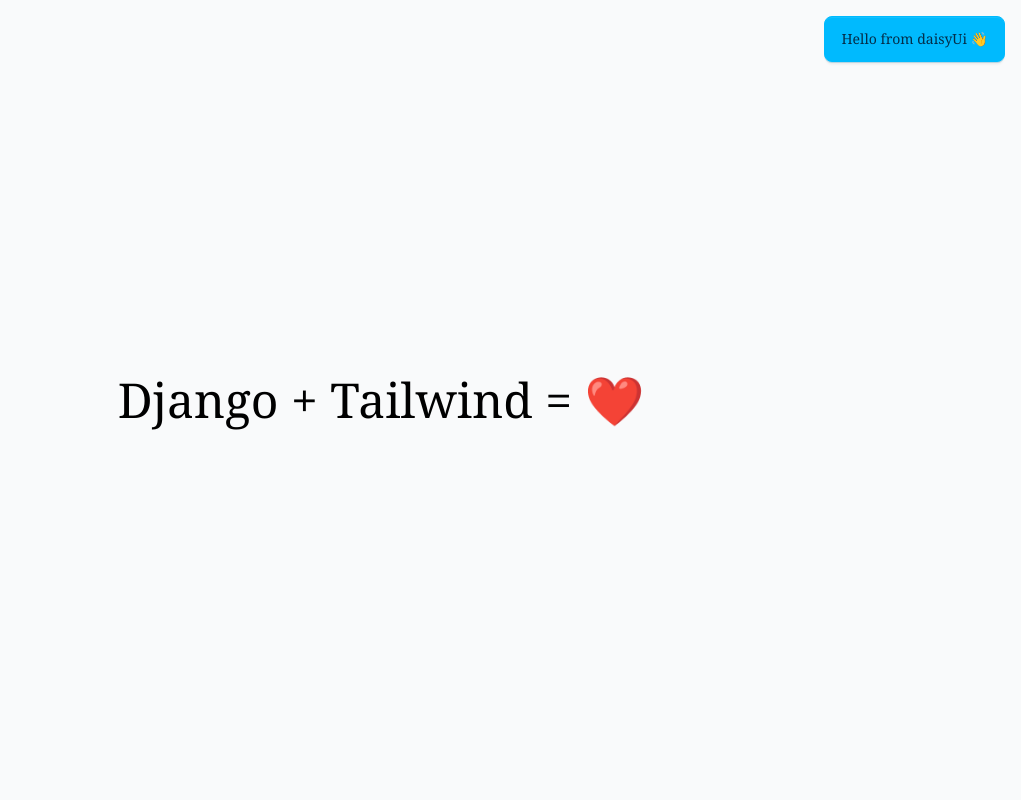
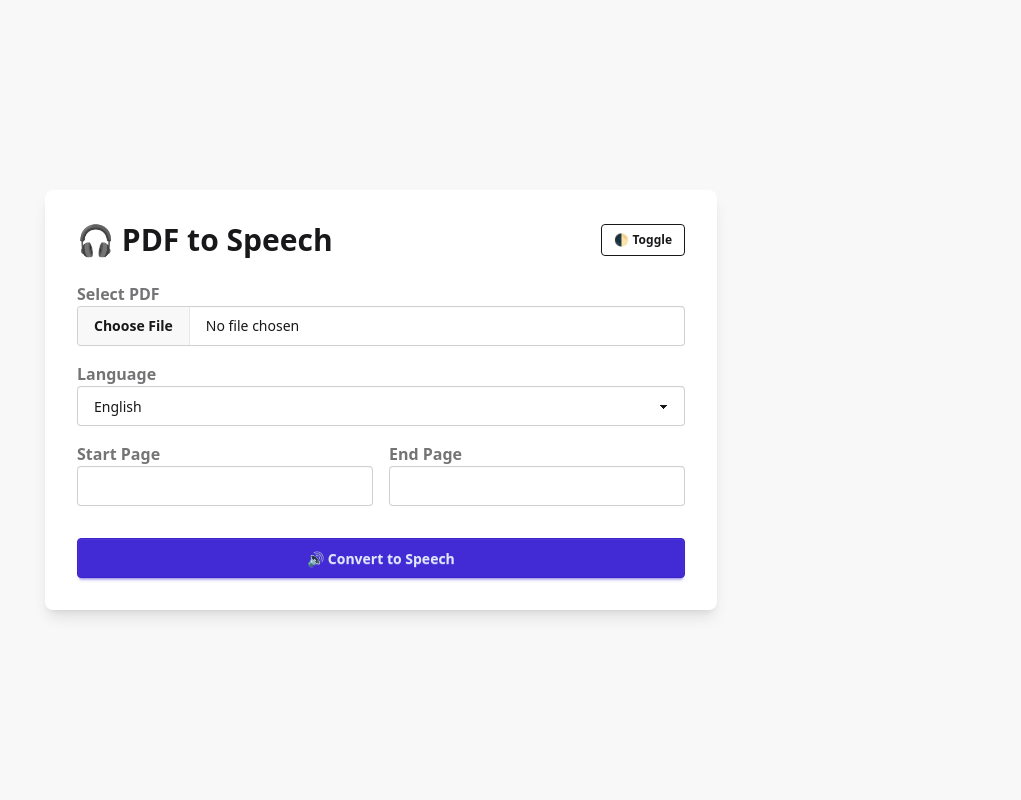
Before and after one commit to Me-code04/PDF2MP3, a Django app: template pdf_speech/theme/templates/base.html in a window 1280 px wide. Shown: the whole page, without its empty margins (259-1280 px from the left). Run offline with Django 4.2, Linux system fonts and the light colour scheme; the template is opened without the code that fills it, so the values that code supplies are empty; some libraries are stand-ins or nearby versions.

Commit message:
Hopefully it works

```diff
--- a/pdf_speech/theme/static/css/dist/styles.css
+++ b/pdf_speech/theme/static/css/dist/styles.css
@@ -13,12 +13,9 @@
     --color-white: #fff;
     --spacing: 0.25rem;
     --container-xl: 36rem;
-    --text-lg: 1.125rem;
-    --text-lg--line-height: calc(1.75 / 1.125);
+    --container-2xl: 42rem;
     --text-xl: 1.25rem;
     --text-xl--line-height: calc(1.75 / 1.25);
-    --text-2xl: 1.5rem;
-    --text-2xl--line-height: calc(2 / 1.5);
     --text-3xl: 1.875rem;
     --text-3xl--line-height: calc(2.25 / 1.875);
     --text-5xl: 3rem;
@@ -28,7 +25,6 @@
     --tracking-normal: 0em;
     --leading-normal: 1.5;
     --radius-lg: 0.5rem;
-    --radius-xl: 0.75rem;
     --default-font-family: var(--font-sans);
     --default-mono-font-family: var(--font-mono);
   }
@@ -166,6 +162,9 @@
   }
   ::-webkit-datetime-edit, ::-webkit-datetime-edit-year-field, ::-webkit-datetime-edit-month-field, ::-webkit-datetime-edit-day-field, ::-webkit-datetime-edit-hour-field, ::-webkit-datetime-edit-minute-field, ::-webkit-datetime-edit-second-field, ::-webkit-datetime-edit-millisecond-field, ::-webkit-datetime-edit-meridiem-field {
     padding-block: 0;
+  }
+  ::-webkit-calendar-picker-indicator {
+    line-height: 1;
   }
   :-moz-ui-invalid {
     box-shadow: none;
@@ -381,6 +380,151 @@
     top: calc(0.25rem * 4);
     bottom: auto;
     --toast-y: 0;
+  }
+  .toggle {
+    border: var(--border) solid currentColor;
+    color: var(--input-color);
+    position: relative;
+    display: inline-grid;
+    flex-shrink: 0;
+    cursor: pointer;
+    appearance: none;
+    place-content: center;
+    vertical-align: middle;
+    webkit-user-select: none;
+    user-select: none;
+    grid-template-columns: 0fr 1fr 1fr;
+    --radius-selector-max: calc(
+    var(--radius-selector) + var(--radius-selector) + var(--radius-selector)
+  );
+    border-radius: calc( var(--radius-selector) + min(var(--toggle-p), var(--radius-selector-max)) + min(var(--border), var(--radius-selector-max)) );
+    padding: var(--toggle-p);
+    box-shadow: 0 1px currentColor inset;
+  }
+  @supports (color: color-mix(in lab, red, red)) {
+    .toggle {
+      box-shadow: 0 1px color-mix(in oklab, currentColor calc(var(--depth) * 10%), #0000) inset;
+    }
+  }
+  .toggle {
+    transition: color 0.3s, grid-template-columns 0.2s;
+    --input-color: var(--color-base-content);
+  }
+  @supports (color: color-mix(in lab, red, red)) {
+    .toggle {
+      --input-color: color-mix(in oklab, var(--color-base-content) 50%, #0000);
+    }
+  }
+  .toggle {
+    --toggle-p: calc(var(--size) * 0.125);
+    --size: calc(var(--size-selector, 0.25rem) * 6);
+    width: calc((var(--size) * 2) - (var(--border) + var(--toggle-p)) * 2);
+    height: var(--size);
+  }
+  .toggle > * {
+    z-index: 1;
+    grid-column: span 1 / span 1;
+    grid-column-start: 2;
+    grid-row-start: 1;
+    height: 100%;
+    cursor: pointer;
+    appearance: none;
+    background-color: transparent;
+    padding: calc(0.25rem * 0.5);
+    transition: opacity 0.2s, rotate 0.4s;
+    border: none;
+  }
+  .toggle > *:focus {
+    --tw-outline-style: none;
+    outline-style: none;
+  }
+  @media (forced-colors: active) {
+    .toggle > *:focus {
+      outline: 2px solid transparent;
+      outline-offset: 2px;
+    }
+  }
+  .toggle > *:nth-child(2) {
+    color: var(--color-base-100);
+    rotate: 0deg;
+  }
+  .toggle > *:nth-child(3) {
+    color: var(--color-base-100);
+    opacity: 0%;
+    rotate: -15deg;
+  }
+  .toggle:has(:checked) > :nth-child(2) {
+    opacity: 0%;
+    rotate: 15deg;
+  }
+  .toggle:has(:checked) > :nth-child(3) {
+    opacity: 100%;
+    rotate: 0deg;
+  }
+  .toggle:before {
+    position: relative;
+    inset-inline-start: calc(0.25rem * 0);
+    grid-column-start: 2;
+    grid-row-start: 1;
+    aspect-ratio: 1 / 1;
+    height: 100%;
+    border-radius: var(--radius-selector);
+    background-color: currentColor;
+    translate: 0;
+    --tw-content: "";
+    content: var(--tw-content);
+    transition: background-color 0.1s, translate 0.2s, inset-inline-start 0.2s;
+    box-shadow: 0 -1px oklch(0% 0 0 / calc(var(--depth) * 0.1)) inset, 0 8px 0 -4px oklch(100% 0 0 / calc(var(--depth) * 0.1)) inset, 0 1px currentColor;
+  }
+  @supports (color: color-mix(in lab, red, red)) {
+    .toggle:before {
+      box-shadow: 0 -1px oklch(0% 0 0 / calc(var(--depth) * 0.1)) inset, 0 8px 0 -4px oklch(100% 0 0 / calc(var(--depth) * 0.1)) inset, 0 1px color-mix(in oklab, currentColor calc(var(--depth) * 10%), #0000);
+    }
+  }
+  .toggle:before {
+    background-size: auto, calc(var(--noise) * 100%);
+    background-image: none, var(--fx-noise);
+  }
+  @media (forced-colors: active) {
+    .toggle:before {
+      outline-style: var(--tw-outline-style);
+      outline-width: 1px;
+      outline-offset: calc(1px * -1);
+    }
+  }
+  @media print {
+    .toggle:before {
+      outline: 0.25rem solid;
+      outline-offset: -1rem;
+    }
+  }
+  .toggle:focus-visible, .toggle:has(:focus-visible) {
+    outline: 2px solid currentColor;
+    outline-offset: 2px;
+  }
+  .toggle:checked, .toggle[aria-checked="true"], .toggle:has(> input:checked) {
+    grid-template-columns: 1fr 1fr 0fr;
+    background-color: var(--color-base-100);
+    --input-color: var(--color-base-content);
+  }
+  .toggle:checked:before, .toggle[aria-checked="true"]:before, .toggle:has(> input:checked):before {
+    background-color: currentColor;
+  }
+  @starting-style {
+    .toggle:checked:before, .toggle[aria-checked="true"]:before, .toggle:has(> input:checked):before {
+      opacity: 0;
+    }
+  }
+  .toggle:indeterminate {
+    grid-template-columns: 0.5fr 1fr 0.5fr;
+  }
+  .toggle:disabled {
+    cursor: not-allowed;
+    opacity: 30%;
+  }
+  .toggle:disabled:before {
+    background-color: transparent;
+    border: var(--border) solid currentColor;
   }
   .input {
     cursor: text;
@@ -904,8 +973,8 @@
   .mt-4 {
     margin-top: calc(var(--spacing) * 4);
   }
-  .mt-6 {
-    margin-top: calc(var(--spacing) * 6);
+  .mb-6 {
+    margin-bottom: calc(var(--spacing) * 6);
   }
   .alert {
     display: grid;
@@ -985,17 +1054,20 @@
   .w-full {
     width: 100%;
   }
+  .max-w-2xl {
+    max-width: var(--container-2xl);
+  }
   .max-w-xl {
     max-width: var(--container-xl);
   }
-  .grid-cols-2 {
-    grid-template-columns: repeat(2, minmax(0, 1fr));
-  }
-  .flex-col {
-    flex-direction: column;
+  .grid-cols-1 {
+    grid-template-columns: repeat(1, minmax(0, 1fr));
   }
   .items-center {
     align-items: center;
+  }
+  .justify-between {
+    justify-content: space-between;
   }
   .justify-center {
     justify-content: center;
@@ -1021,11 +1088,14 @@
     margin-block-start: calc(calc(var(--spacing) * 6) * var(--tw-space-y-reverse));
     margin-block-end: calc(calc(var(--spacing) * 6) * calc(1 - var(--tw-space-y-reverse)));
   }
+  .rounded-box {
+    border-radius: var(--radius-box);
+  }
+  .rounded-box {
+    border-radius: var(--radius-box);
+  }
   .rounded-lg {
     border-radius: var(--radius-lg);
-  }
-  .rounded-xl {
-    border-radius: var(--radius-xl);
   }
   .alert-info {
     border-color: var(--color-info);
@@ -1044,24 +1114,20 @@
   .bg-white {
     background-color: var(--color-white);
   }
-  .p-4 {
-    padding: calc(var(--spacing) * 4);
-  }
   .p-6 {
     padding: calc(var(--spacing) * 6);
   }
   .p-8 {
     padding: calc(var(--spacing) * 8);
   }
+  .pt-4 {
+    padding-top: calc(var(--spacing) * 4);
+  }
   .text-center {
     text-align: center;
   }
   .font-serif {
     font-family: var(--font-serif);
-  }
-  .text-2xl {
-    font-size: var(--text-2xl);
-    line-height: var(--tw-leading, var(--text-2xl--line-height));
   }
   .text-3xl {
     font-size: var(--text-3xl);
@@ -1101,13 +1163,43 @@
   .text-black {
     color: var(--color-black);
   }
+  .shadow-lg {
+    --tw-shadow: 0 10px 15px -3px var(--tw-shadow-color, rgb(0 0 0 / 0.1)), 0 4px 6px -4px var(--tw-shadow-color, rgb(0 0 0 / 0.1));
+    box-shadow: var(--tw-inset-shadow), var(--tw-inset-ring-shadow), var(--tw-ring-offset-shadow), var(--tw-ring-shadow), var(--tw-shadow);
+  }
   .shadow-xl {
     --tw-shadow: 0 20px 25px -5px var(--tw-shadow-color, rgb(0 0 0 / 0.1)), 0 8px 10px -6px var(--tw-shadow-color, rgb(0 0 0 / 0.1));
     box-shadow: var(--tw-inset-shadow), var(--tw-inset-ring-shadow), var(--tw-ring-offset-shadow), var(--tw-ring-shadow), var(--tw-shadow);
   }
+  .btn-outline:not( .btn-active, :hover, :active:focus, :focus-visible, :disabled, [disabled], .btn-disabled, :checked ) {
+    --btn-shadow: "";
+    --btn-bg: #0000;
+    --btn-fg: var(--btn-color);
+    --btn-border: var(--btn-color);
+    --btn-noise: none;
+  }
+  @media (hover: none) {
+    .btn-outline:hover:not( .btn-active, :active, :focus-visible, :disabled, [disabled], .btn-disabled, :checked ) {
+      --btn-shadow: "";
+      --btn-bg: #0000;
+      --btn-fg: var(--btn-color);
+      --btn-border: var(--btn-color);
+      --btn-noise: none;
+    }
+  }
+  .btn-sm {
+    --fontsize: 0.75rem;
+    --btn-p: 0.75rem;
+    --size: calc(var(--size-field, 0.25rem) * 8);
+  }
   .btn-primary {
     --btn-color: var(--color-primary);
     --btn-fg: var(--color-primary-content);
+  }
+  @media (width >= 48rem) {
+    .md\:grid-cols-2 {
+      grid-template-columns: repeat(2, minmax(0, 1fr));
+    }
   }
 }
 @layer base {
--- a/pdf_speech/theme/static_src/package.json
+++ b/pdf_speech/theme/static_src/package.json
@@ -15,13 +15,14 @@
   "license": "MIT",
   "devDependencies": {
     "@tailwindcss/postcss": "^4.1.11",
-    "daisyui": "^5.0.43",
+    "autoprefixer": "^10.4.21",
     "cross-env": "^7.0.3",
+    "daisyui": "^5.0.50",
     "postcss": "^8.5.6",
     "postcss-cli": "^11.0.1",
     "postcss-nested": "^7.0.2",
     "postcss-simple-vars": "^7.0.1",
     "rimraf": "^6.0.1",
-    "tailwindcss": "^4.1.11"
+    "tailwindcss": "^4.1.12"
   }
 }
--- a/pdf_speech/theme/templates/base.html
+++ b/pdf_speech/theme/templates/base.html
@@ -1,26 +1,93 @@
-{% load static tailwind_tags %}
+{% load static %}
+
 <!DOCTYPE html>
-<html lang="en">
-<head>
-    <title>Django Tailwind</title>
-    <meta charset="UTF-8">
-    <meta name="viewport" content="width=device-width, initial-scale=1.0">
-    <meta http-equiv="X-UA-Compatible" content="ie=edge">
-    {% tailwind_css %}
-</head>
+<html lang="en" data-theme="light">
+  <head>
+    <meta charset="UTF-8" />
+    <meta name="viewport" content="width=device-width, initial-scale=1.0" />
+    <title>PDF to Speech</title>
+    <link href="{% static 'css/dist/styles.css' %}" rel="stylesheet" />
+    <script defer>
+      // Optional: dark/light toggle logic
+      const toggleTheme = () => {
+        const html = document.documentElement;
+        html.dataset.theme = html.dataset.theme === "light" ? "dark" : "light";
+      };
+    </script>
+  </head>
+  <body class="min-h-screen bg-base-200 text-base-content flex items-center justify-center p-6">
+    <div class="w-full max-w-2xl bg-base-100 p-8 rounded-box shadow-lg">
+      <div class="flex justify-between items-center mb-6">
+        <h1 class="text-3xl font-bold">
+          🎧 PDF to Speech
+        </h1>
+        <button onclick="toggleTheme()" class="btn btn-sm btn-outline">🌓 Toggle</button>
+      </div>
 
-<body class="bg-gray-50 text-black font-serif leading-normal tracking-normal">
+      <form method="POST" enctype="multipart/form-data" class="space-y-4">
+        {% csrf_token %}
 
-    <div class="toast toast-top toast-end">
-        <div class="alert alert-info">
-            <span>Hello from daisyUi 👋</span>
+        <!-- File Upload -->
+        <div class="form-control">
+          <label class="label">
+            <span class="label-text font-semibold">Select PDF</span>
+          </label>
+          <input
+            type="file"
+            name="pdf_file"
+            accept=".pdf"
+            class="file-input file-input-bordered w-full"
+            required
+          />
         </div>
+
+        <!-- Language Dropdown -->
+        <div class="form-control">
+          <label class="label">
+            <span class="label-text font-semibold">Language</span>
+          </label>
+          <select name="language" class="select select-bordered w-full">
+            <option value="en">English</option>
+            <option value="fr">French</option>
+          </select>
+        </div>
+
+        <!-- Page Range -->
+        <div class="grid grid-cols-1 md:grid-cols-2 gap-4">
+          <div class="form-control">
+            <label class="label">
+              <span class="label-text font-semibold">Start Page</span>
+            </label>
+            <input
+              type="number"
+              name="start_page"
+              min="1"
+              class="input input-bordered w-full"
+              required
+            />
+          </div>
+
+          <div class="form-control">
+            <label class="label">
+              <span class="label-text font-semibold">End Page</span>
+            </label>
+            <input
+              type="number"
+              name="end_page"
+              min="1"
+              class="input input-bordered w-full"
+              required
+            />
+          </div>
+        </div>
+
+        <!-- Submit Button -->
+        <div class="pt-4">
+          <button type="submit" class="btn btn-primary w-full">
+            🔊 Convert to Speech
+          </button>
+        </div>
+      </form>
     </div>
-
-<div class="container mx-auto">
-    <section class="flex items-center justify-center h-screen">
-        <h1 class="text-5xl">Django + Tailwind = ❤️</h1>
-    </section>
-</div>
-</body>
+  </body>
 </html>
```
Also changed, not shown: other parts of pdf_speech/theme/static/css/dist/styles.css (+0 -84 lines), pdf_speech/theme/static_src/package-lock.json.
